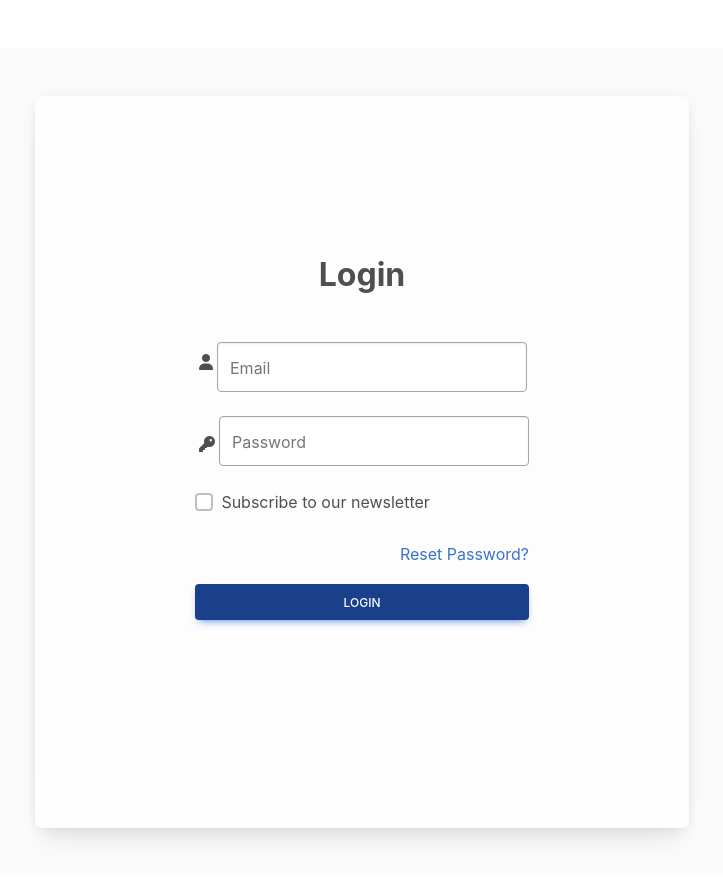
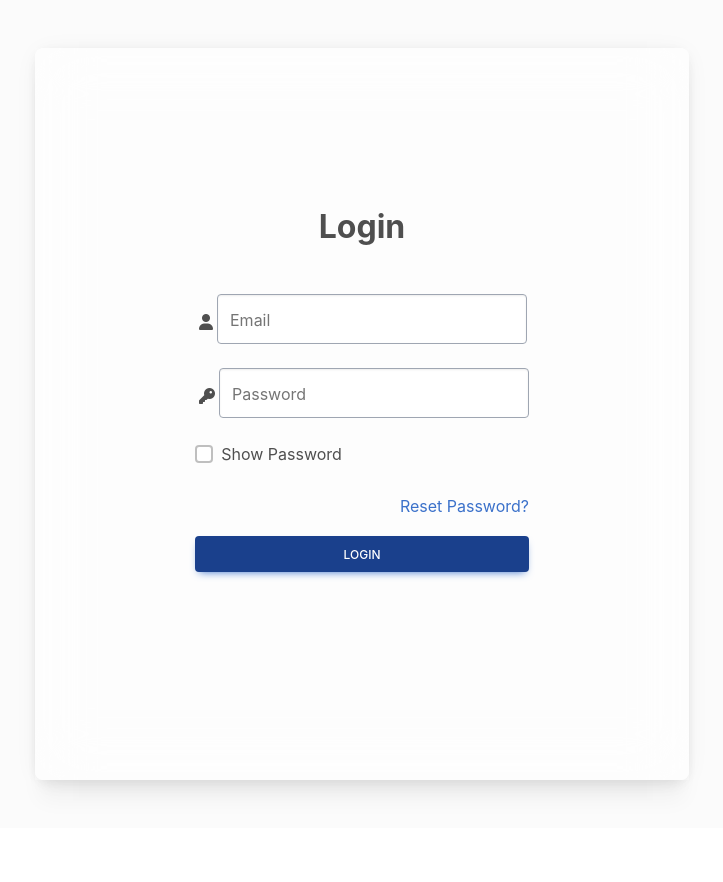
Before and after one commit to D-Grow-tn/d-grow-platform, a React (Create React App) app in the folder back-office/: page /loginAdmin in a window 1280 px wide. Shown: the top 882 px of the page, without its empty margins (303-1026 px from the left). After the commit the page ends 828 px from the top, so only its background shows below. Built offline with nearby package versions, Linux system fonts and the light colour scheme.

Commit message:
add new commponet castomForm and castomInput

```diff
--- a/back-office/src/componets/CastomForm.js
+++ b/back-office/src/componets/CastomForm.js
@@ -1,4 +1,4 @@
-import React from "react";
+import React, { useState } from "react";
 import {
   MDBBtn,
   MDBContainer,
@@ -14,10 +14,18 @@ import { Button } from "react-bootstrap";
 import { Link } from "react-router-dom";
 
 import "../css/LoginAdmin.css";
-function CastomForm({ Name, ButtonName }) {
+import CastomInput from "./CastomInput";
+function CastomForm({ Name, ButtonName, onClick }) {
+  const [showPassword, setShowPassword] = useState(false);
+  const togglePasswordVisibility = () => {
+    setShowPassword(!showPassword);
+  };
   return (
-    <div className="bg-light">
-      <MDBContainer fluid className="my-5  ">
+    <div className="bg-light ">
+      <MDBContainer
+        fluid
+        className="d-flex justify-content-center align-items-start "
+      >
         <MDBRow className="g-0 align-items-center">
           <MDBCol
             col="6"
@@ -30,20 +38,15 @@ function CastomForm({ Name, ButtonName }) {
                 backdropFilter: "blur(30px)",
               }}
             >
-              <MDBCardBody className="p-5 shadow-5 text-center w-100">
+              <MDBCardBody className="p-5 shadow-5 text-center w-100 ">
                 <h2 className="fw-bold mb-5">{Name} </h2>
                 {Name === "Forgot Password" && (
                   <>
-                    <div className="input d-flex align-items-start">
-                      <label>
-                        <i className="fa-solid fa-user p-1 mt-2"></i>
-                      </label>
-                      <input
+                    <CastomInput
                       placeholder="Email"
-                        className="mb-4 border border-secondary rounded form-control form-control-lg custom-height"
                       type="email"
+                      label="user"
                     />
-                    </div>
 
                     <div className="d-flex justify-content-end my-3">
                       {" "}
@@ -51,36 +54,31 @@ function CastomForm({ Name, ButtonName }) {
                     </div>
                   </>
                 )}
+                {Name === "ValidateCode" && (
+                  <>
+                    <label className="">Please Enter your Code</label>
+                    <CastomInput placeholder="Enter your Code" type="text" />
+                  </>
+                )}
                 {Name === "Login" && (
                   <>
-                    <div className="input d-flex align-items-start">
-                      <label>
-                        <i className="fa-solid fa-user p-1 mt-2"></i>
-                      </label>
-                      <input
+                    <CastomInput
                       placeholder="Email"
-                        className="mb-4 border border-secondary rounded form-control form-control-lg custom-height"
                       type="email"
+                      label="user"
                     />
-                    </div>
-
-                    <div className="input d-flex align-items-start">
-                      <label>
-                        <i className="fa-solid fa-key p-1 mt-3"></i>
-                      </label>
-                      <input
+                    <CastomInput
                       placeholder="Password"
-                        className="mb-4 border border-secondary rounded form-control form-control-lg custom-height"
-                        type="Password"
+                      type={showPassword ? "text" : "password"}
+                      label="key"
                     />
-                    </div>
-
                     <div className="d-flex  mb-4">
                       <MDBCheckbox
                         name="flexCheck"
                         value=""
                         id="flexCheckDefault"
-                        label="Subscribe to our newsletter"
+                        label="Show Password"
+                        onChange={togglePasswordVisibility}
                       />
                     </div>
                     <div className="d-flex justify-content-end my-3 ">
@@ -89,12 +87,41 @@ function CastomForm({ Name, ButtonName }) {
                     </div>
                   </>
                 )}
+                {Name === "New Password" && (
+                  <>
+                    <CastomInput
+                      placeholder="New password"
+                      label="key"
+                      type={showPassword ? "text" : "password"}
+                    />
+                    <CastomInput
+                      placeholder="Confirm New password"
+                      label="key"
+                      type={showPassword ? "text" : "password"}
+                    />
+
+                    <div className="d-flex  mb-4">
+                      <MDBCheckbox
+                        name="flexCheck"
+                        value=""
+                        id="flexCheckDefault"
+                        label="Show Password"
+                        onChange={togglePasswordVisibility}
+                      />
+                    </div>
+                  </>
+                )}
+                {ButtonName && (
                   <div className="d-flex justify-content-center ">
-                  <Button className="w-100 mb-5 d-flex justify-content-center btn custom-button ">
+                    <Button
+                      className="w-100 mb-5 d-flex justify-content-center btn custom-button "
+                      onClick={onClick}
+                    >
                       {" "}
                       {ButtonName}{" "}
                     </Button>
                   </div>
+                )}
               </MDBCardBody>
             </MDBCard>
           </MDBCol>
--- /dev/null
+++ b/back-office/src/componets/CastomInput.js
@@ -0,0 +1,18 @@
+import React from 'react'
+
+function CastomInput({ placeholder, type, label }) {
+  return (
+    <div className="input d-flex align-items-start">
+      <label>
+        <i className={`fa-solid fa-${label} p-1 mt-3`}></i>
+      </label>
+      <input
+        placeholder={placeholder}
+        className="mb-4 border border-secondary rounded form-control form-control-lg custom-height"
+        type={type}
+      />
+    </div>
+  )
+}
+
+export default CastomInput
--- /dev/null
+++ b/back-office/src/pages/NewPassword.js
@@ -0,0 +1,12 @@
+import React from 'react'
+import CastomForm from '../componets/CastomForm'
+
+function NewPassword() {
+  return (
+    <>
+   <CastomForm Name="New Password" ButtonName="Change Password"/>
+    </>
+  )
+}
+
+export default NewPassword
--- a/back-office/src/pages/ResetPassword.js
+++ b/back-office/src/pages/ResetPassword.js
@@ -1,10 +1,16 @@
 import React from "react";
 import CastomForm from "../componets/CastomForm";
+import { useNavigate } from 'react-router-dom';
 
 function ResetPassword() {
+  const navigate = useNavigate()
+  const handleNavigate=()=>{
+     navigate("/validateCode")
+
+  }
   return (
     <>
-      <CastomForm Name="Forgot Password" ButtonName="Forgot Password " />
+      <CastomForm Name="Forgot Password" ButtonName="Forgot Password " onClick={handleNavigate} />
     </>
   );
 }
--- /dev/null
+++ b/back-office/src/pages/ValidateCode.js
@@ -0,0 +1,18 @@
+import React from 'react'
+import CastomForm from '../componets/CastomForm'
+import { useNavigate } from 'react-router-dom';
+
+function ValidateCode() {
+    const navigate = useNavigate()
+    const handleNavigate=()=>{
+        navigate("/newPassword")
+
+     }
+  return (
+    <>
+      <CastomForm   Name="ValidateCode" ButtonName="Validate Code" onClick={handleNavigate}/>
+    </>
+  )
+}
+
+export default ValidateCode
--- a/back-office/src/router/Router.js
+++ b/back-office/src/router/Router.js
@@ -24,6 +24,8 @@ import NoPage from "../domains/noPage/NoPage";
 import CreateProject from './../domains/project/views/CreateProject';
 import EditProject from './../domains/project/views/EditProject';
 import ResetPassword from './../pages/ResetPassword'
+import ValidateCode from "../pages/ValidateCode";
+import NewPassword from "../pages/NewPassword";
 
 function Router() {
   return (
@@ -69,6 +71,9 @@ function Router() {
 
         <Route path="loginAdmin" element={<LoginAdmin />} />
           <Route path="resetPassword" element={<ResetPassword />} />
+          <Route path="validateCode" element={<ValidateCode />} />
+          <Route path="newPassword" element={<NewPassword />} />
+
           <Route path="*" element={<NoPage />} />
 
       </Routes>
```
Lines whose indentation alone changed are shown as unchanged.
